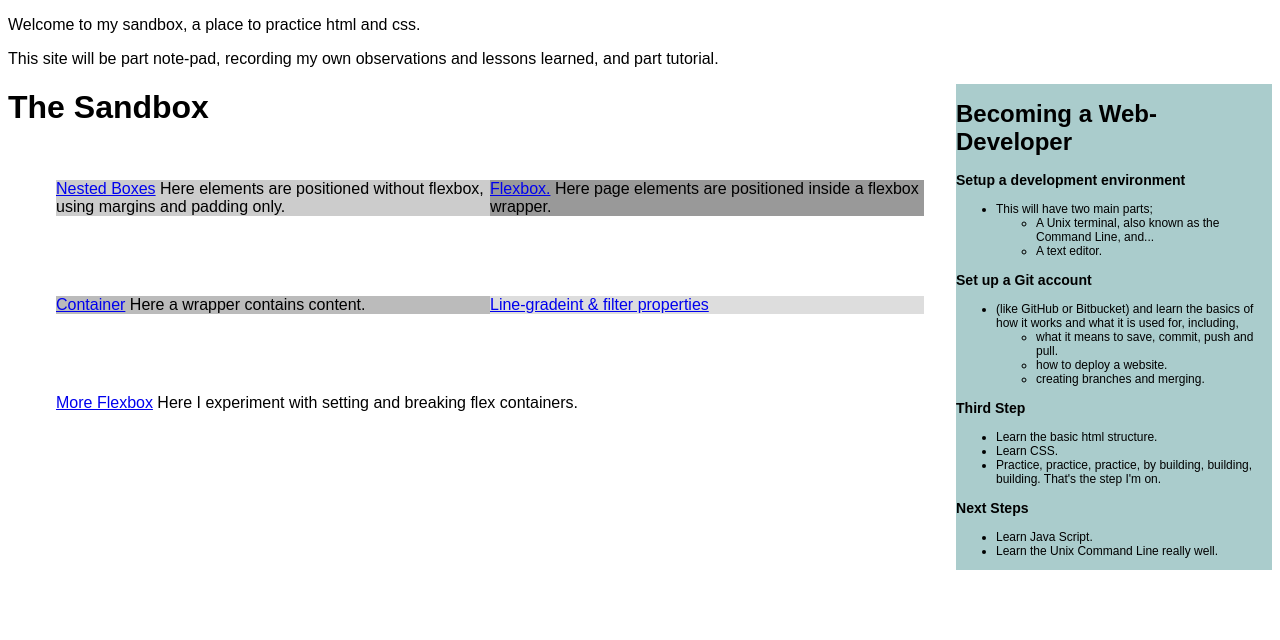
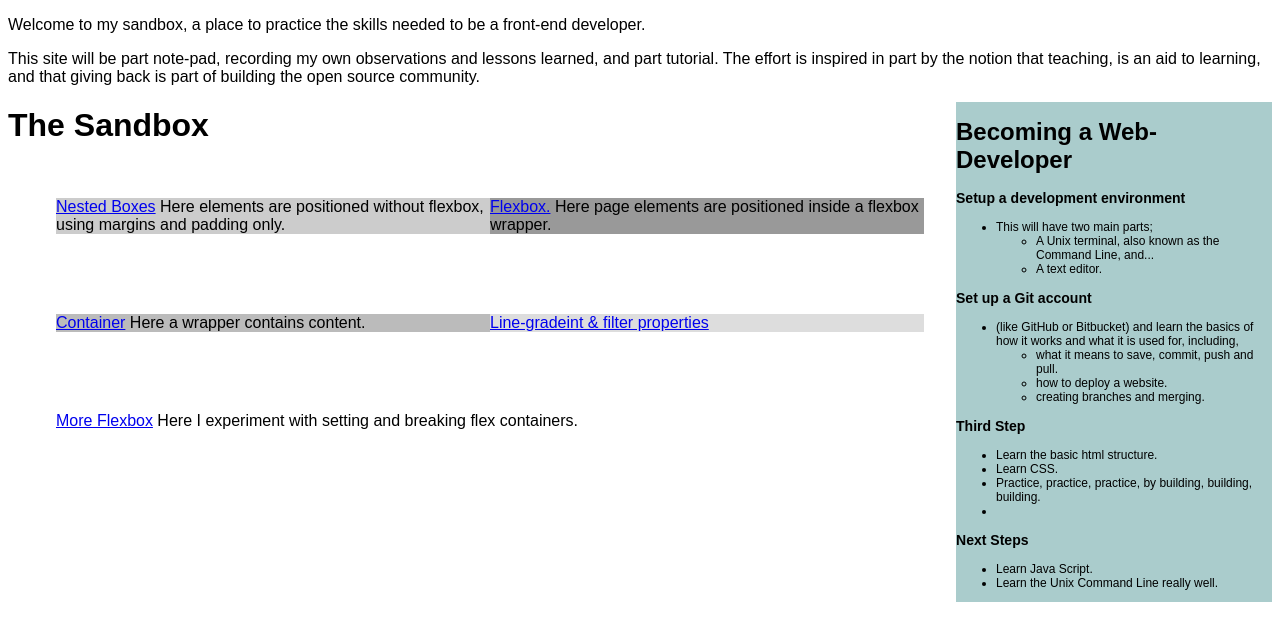
Before and after one commit to joaquinfox/sandbox, a plain HTML site: page index.html in a window 1280 px wide. Drawn offline with Linux system fonts and the light colour scheme.

Commit message:
updates and edits tp main page

```diff
--- a/index.html
+++ b/index.html
@@ -46,10 +46,11 @@
 <body>
 <div class="content-wrapper">
   <p>
-    Welcome to my sandbox, a place to practice html and css.
+    Welcome to my sandbox, a place to practice the skills needed to be a front-end developer.
   </p>
   <p>
-    This site will be part note-pad, recording my own observations and lessons learned, and part tutorial.
+    This site will be part note-pad, recording my own observations and lessons learned, and part tutorial. The effort is inspired in part by
+    the notion that teaching, is an aid to learning, and that giving back is part of building the open source community.
   </p>
   <div class="content-box">
     <h1> Becoming a Web-Developer</h1>
@@ -100,7 +101,10 @@
           Learn CSS.
         </li>
         <li>
-          Practice, practice, practice, by building, building, building. That's the step I'm on.
+          Practice, practice, practice, by building, building, building.
+        </li>
+        <li>
+
         </li>
       </ul>
     </p>
```
